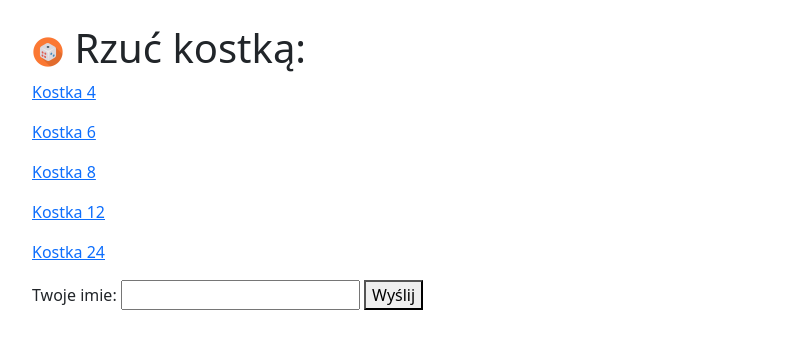
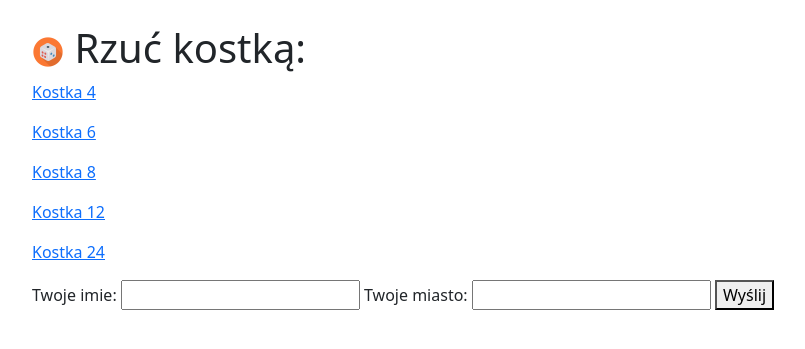
Before and after one commit to kgawda/python_custom_super, a Flask app: page / in a window 1280 px wide. Shown: the top 349 px of the page, without its empty margins (50-855 px from the left). Run offline with Flask 3, Linux system fonts and the light colour scheme.

```diff
--- a/web_app/templates/index.html
+++ b/web_app/templates/index.html
@@ -13,6 +13,7 @@
 
     <form method="post" action="/formularz">
         Twoje imie: <input type="text" name="imie">
+        Twoje miasto: <input type="text" name="miasto">
         <button type="submit">Wyślij</button>
     </form>
 {% endblock %}
```
Also changed, not shown: 1 other file.
